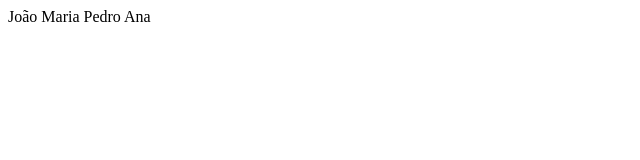
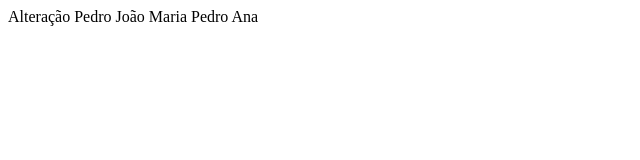
Before and after one commit to MatheusFAbr/projeto-2b, a plain HTML site: page index.html in a window 1280 px wide. Shown: the whole page, without its empty margins (0-640 px from the left). Drawn offline with Linux system fonts and the light colour scheme.

Commit message:
Versão Pedro

```diff
--- a/index.html
+++ b/index.html
@@ -7,6 +7,7 @@
     <title>Document</title>
 </head>
 <body>
+    Alteração Pedro
     João
     Maria
     Pedro
```
